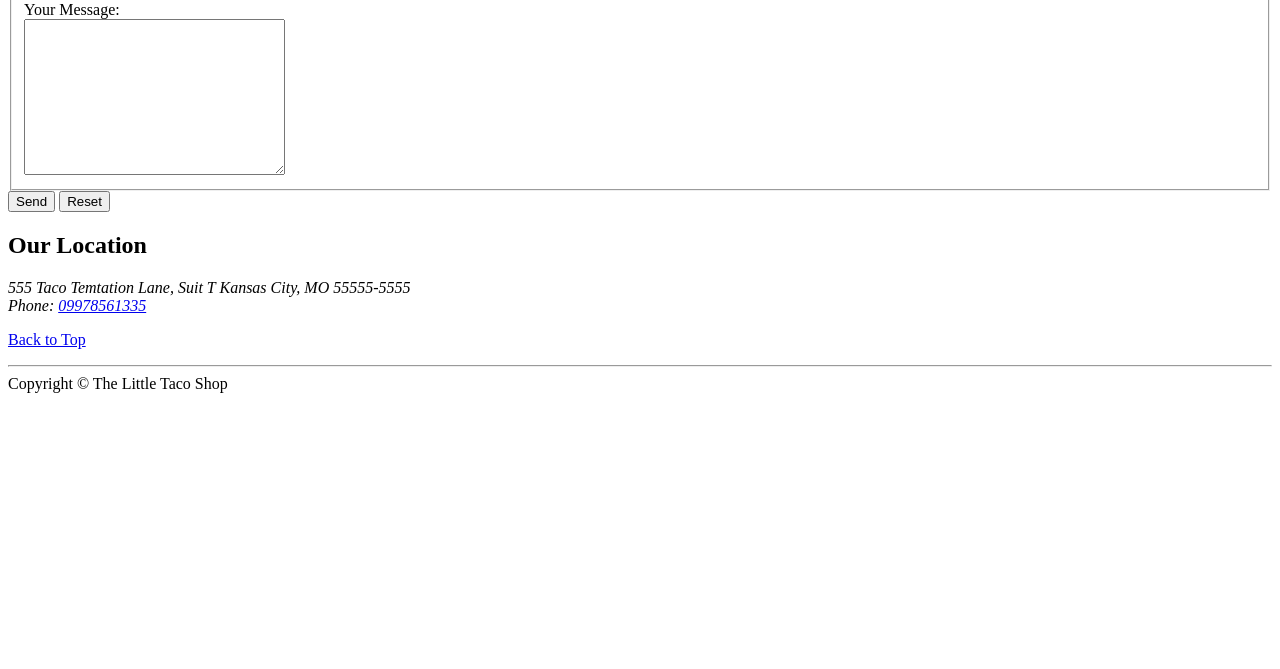
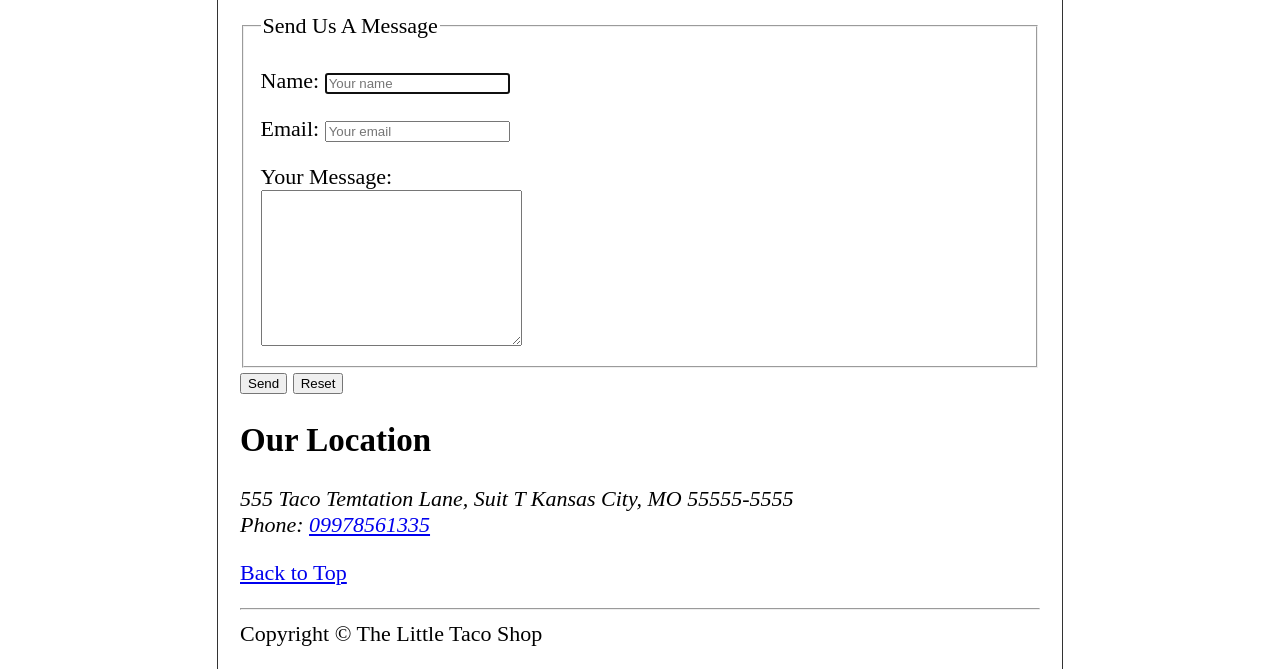
Before and after one commit to ianalvar2022/taco-demo, a plain HTML site: page contact.html in a window 1280 px wide. Shown: the part 636-1305 px from the top of the page. Before the commit the page ends 1037 px from the top, so only its background shows below. Drawn offline with Linux system fonts and the light colour scheme.

Commit message:
addingfiles

```diff
--- a/contact.html
+++ b/contact.html
@@ -7,7 +7,7 @@
     <meta name="description" content="All about tacos" />
     <meta name="author" content="Ian Alvar" />
     <link rel="icon" href="favicon.ico" type="image/x-icon" />
-    <link rel="stylesheet" href=".//css/style.css" type="text/css" />
+    <link rel="stylesheet" href="./css/style0.css" type="text/css" />
     <title>Contact Us</title>
   </head>
   <body>
```
Also changed, not shown: hours.html (+1 -1 lines), index.html (+1 -1 lines).
